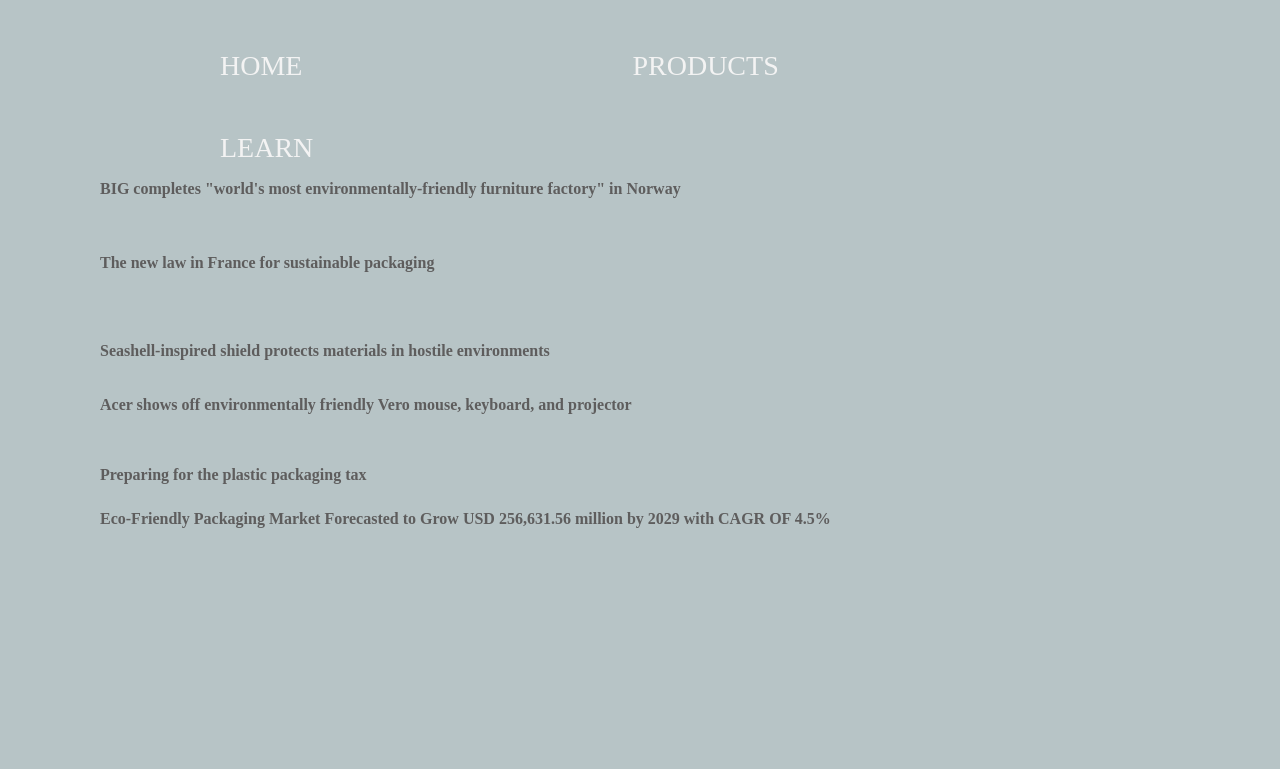
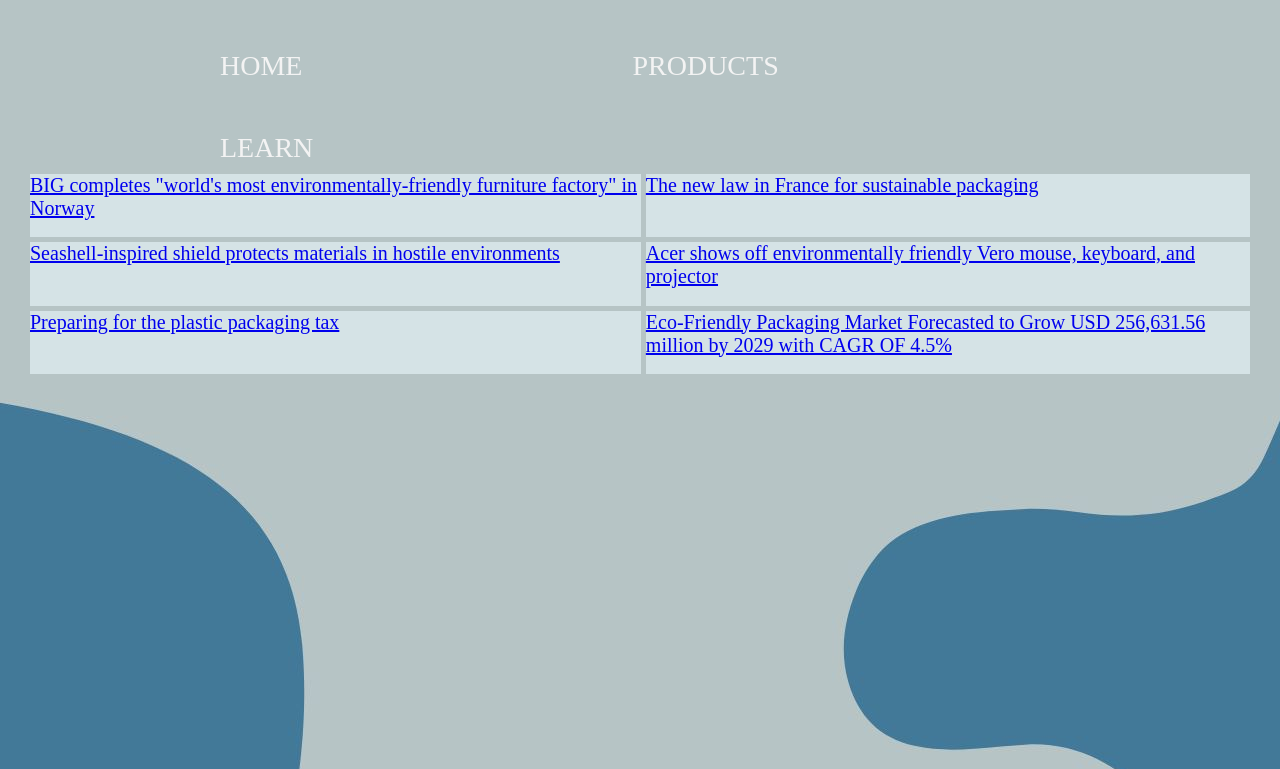
Before and after one commit to slee498/web-application, a Flask app: page /learn in a window 1280 px wide. Shown: the top 769 px of the page. Run offline with Flask 2, Linux system fonts and the light colour scheme.

Commit message:
set background image for learn.html

```diff
--- a/static/styles.css
+++ b/static/styles.css
@@ -4,7 +4,7 @@
   color: white;
 }
 
-/* grid on products page */
+/* flexbox on products page */
 .flex-container {
   display: flex;
   flex-direction: row;
@@ -29,6 +29,25 @@
   height: 370px;
 }
 
+/* grid on learn page */
+.grid-container{
+  display: grid;
+  grid-template-columns: auto auto;
+  grid-template-areas: main main;
+  height: 200px;
+  padding: 30px;
+  border: 3px black;
+  grid-gap: 5px;
+}
+
+.grid-item{
+  background-color: #d5e3e6;
+  text-decoration: none;
+  font-family: 'Times New Roman', Times, serif;
+  font-size: 20px;
+  text-align: left;
+}
+
 /* home background imsge*/
 .bg-img{
    background-image: url('/static/images/bgimg.jpg');
@@ -38,6 +57,11 @@
 /* product background image */
 .bgimg3{
   background-image: url('/static/images/bgimg5.jpg');
+}
+
+/* learn page background image */
+.bgimg5b {
+  background-image: url('/static/images/bgimg5b.jpg');
 }
 
 /* navigation bar */
--- a/templates/learn.html
+++ b/templates/learn.html
@@ -23,27 +23,16 @@
 
     <br><br><br><br> <br><br><br><br>
 
-<h1>
-<a href="https://www.dezeen.com/2022/05/25/the-plus-furniture-factory-big-vestre/">BIG completes "world's most environmentally-friendly furniture factory" in Norway</a>
-<br><br>
-<a href="https://www.google.com/url?sa=t&rct=j&q=&esrc=s&source=newssearch&cd=&cad=rja&uact=8&ved=2ahUKEwid5JG_wYH4AhW0V3wKHSePCo44FBDF9AEoAHoECAMQAg&url=https%3A%2F%2Fwww.hortidaily.com%2Farticle%2F9430113%2Fthe-new-law-in-france-for-sustainable-packaging%2F&usg=AOvVaw3HTrWJ84n3imA5DjPz5rYx">The new law in France for sustainable packaging</a>
-<br><br>
-</h1>
+    <div class="grid-container">
+        <div class="grid-item"><a href="https://www.dezeen.com/2022/05/25/the-plus-furniture-factory-big-vestre/" target="_blank">BIG completes "world's most environmentally-friendly furniture factory" in Norway</a><br></div>
+        <div class="grid-item"><a href="https://www.google.com/url?sa=t&rct=j&q=&esrc=s&source=newssearch&cd=&cad=rja&uact=8&ved=2ahUKEwid5JG_wYH4AhW0V3wKHSePCo44FBDF9AEoAHoECAMQAg&url=https%3A%2F%2Fwww.hortidaily.com%2Farticle%2F9430113%2Fthe-new-law-in-france-for-sustainable-packaging%2F&usg=AOvVaw3HTrWJ84n3imA5DjPz5rYx" target="_blank">The new law in France for sustainable packaging</a><br></div>
+        <div class="grid-item"><a href="https://www.sciencedaily.com/releases/2022/05/220503201658.htm" target="_blank">Seashell-inspired shield protects materials in hostile environments</a><br></div>
+        <div class="grid-item"><a href="https://www.windowscentral.com/acer-environmentally-friendly-vero-mouse-keyboard-projector" target="_blank">Acer shows off environmentally friendly Vero mouse, keyboard, and projector</a><br></div>
+        <div class="grid-item"><a href="https://dealersupport.co.uk/preparing-for-the-plastic-packaging-tax/" target="_blank">Preparing for the plastic packaging tax</a><br></div>
+        <div class="grid-item"><a href="https://www.einnews.com/pr_news/574119672/eco-friendly-packaging-market-forecasted-to-grow-usd-256-631-56-million-by-2029-with-cagr-of-4-5" target="_blank">Eco-Friendly Packaging Market Forecasted to Grow USD 256,631.56 million by 2029 with CAGR OF 4.5% </a><br></div>
+    </div>
 
-<h2>
-<a href="https://www.sciencedaily.com/releases/2022/05/220503201658.htm">Seashell-inspired shield protects materials in hostile environments</a>
-<br><br>
-<a href="https://www.windowscentral.com/acer-environmentally-friendly-vero-mouse-keyboard-projector">Acer shows off environmentally friendly Vero mouse, keyboard, and projector</a>
-<br><br>
-</h2>
-
-<h3>
-<a href="https://dealersupport.co.uk/preparing-for-the-plastic-packaging-tax/">Preparing for the plastic packaging tax</a>
-<br><br>
-<a href="https://www.einnews.com/pr_news/574119672/eco-friendly-packaging-market-forecasted-to-grow-usd-256-631-56-million-by-2029-with-cagr-of-4-5">Eco-Friendly Packaging Market Forecasted to Grow USD 256,631.56 million by 2029 with CAGR OF 4.5%  </a>
-</h3>
-
-<body style="background-color: #b7c4c6"></body>
+<body class="bgimg5b"></body>
 
 </body>
 </html>
```
Also changed, not shown: static/images/bgimg5b.jpg (added).
